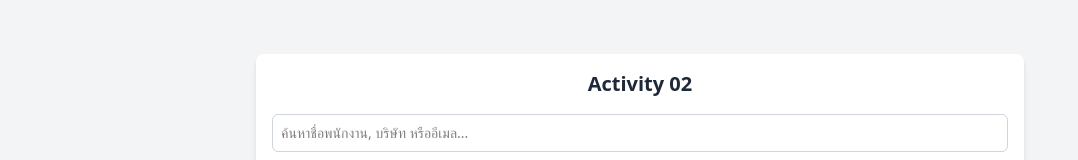
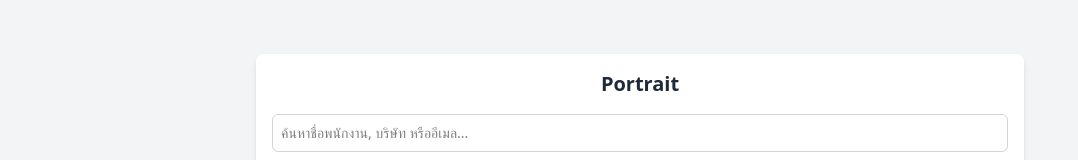
Before and after one commit to jobigboss/4APR, a Next.js app: page /activity02 in a window 1280 px wide. Shown: the part 263-423 px from the top of the page, without its empty margins (0-1078 px from the left). Built offline with nearby package versions, Linux system fonts and the light colour scheme; no server answers; the database is empty.

Commit message:
Update page.jsx

```diff
--- a/src/app/activity02/page.jsx
+++ b/src/app/activity02/page.jsx
@@ -68,7 +68,7 @@ function Activity02Page() {
       </Link>
 
       <div className="w-full max-w-3xl bg-white shadow-md rounded-lg p-4">
-        <h1 className="text-xl font-semibold text-center mb-4 text-gray-800">Activity 02</h1>
+        <h1 className="text-xl font-semibold text-center mb-4 text-gray-800">Portrait</h1>
 
         <input
           type="text"
```
